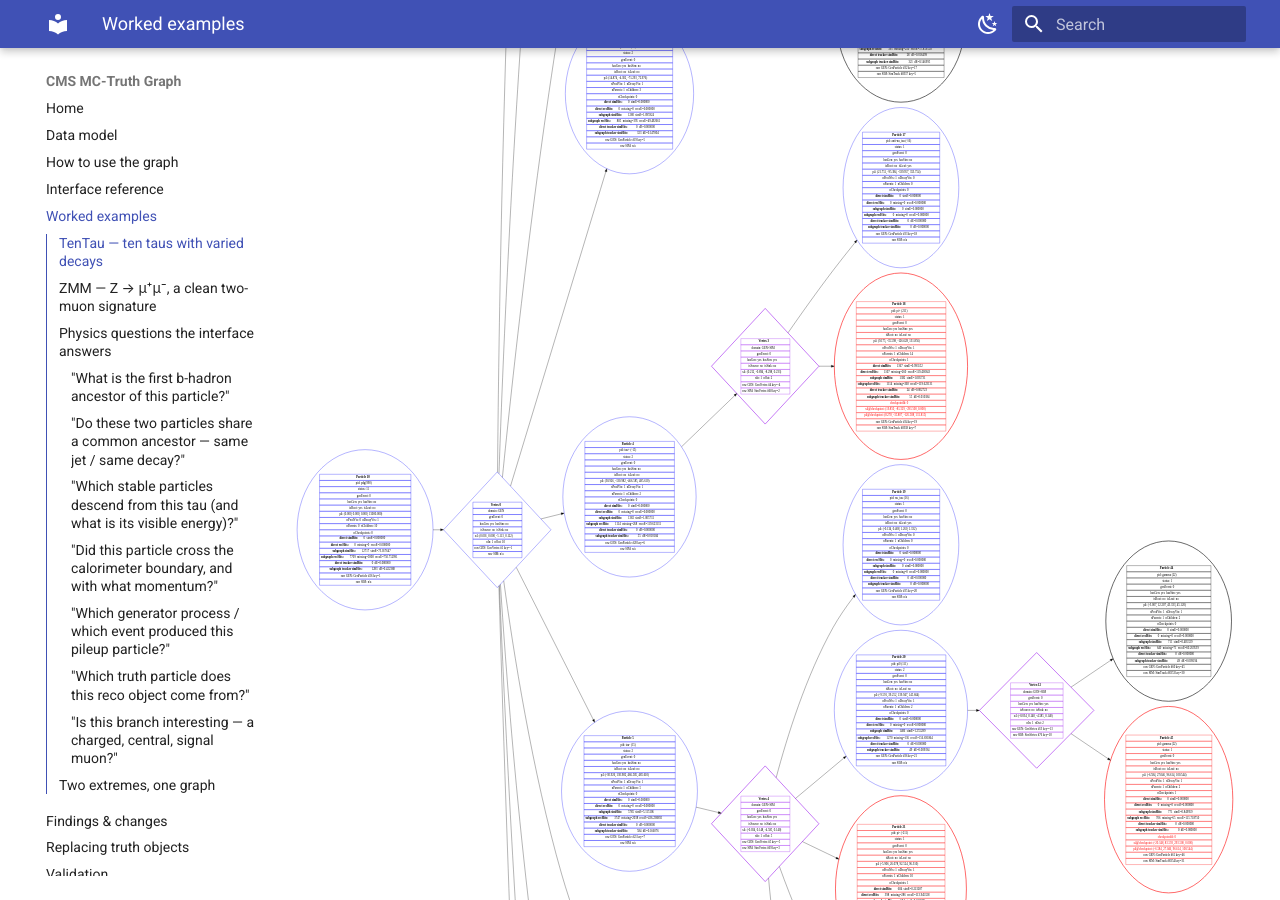
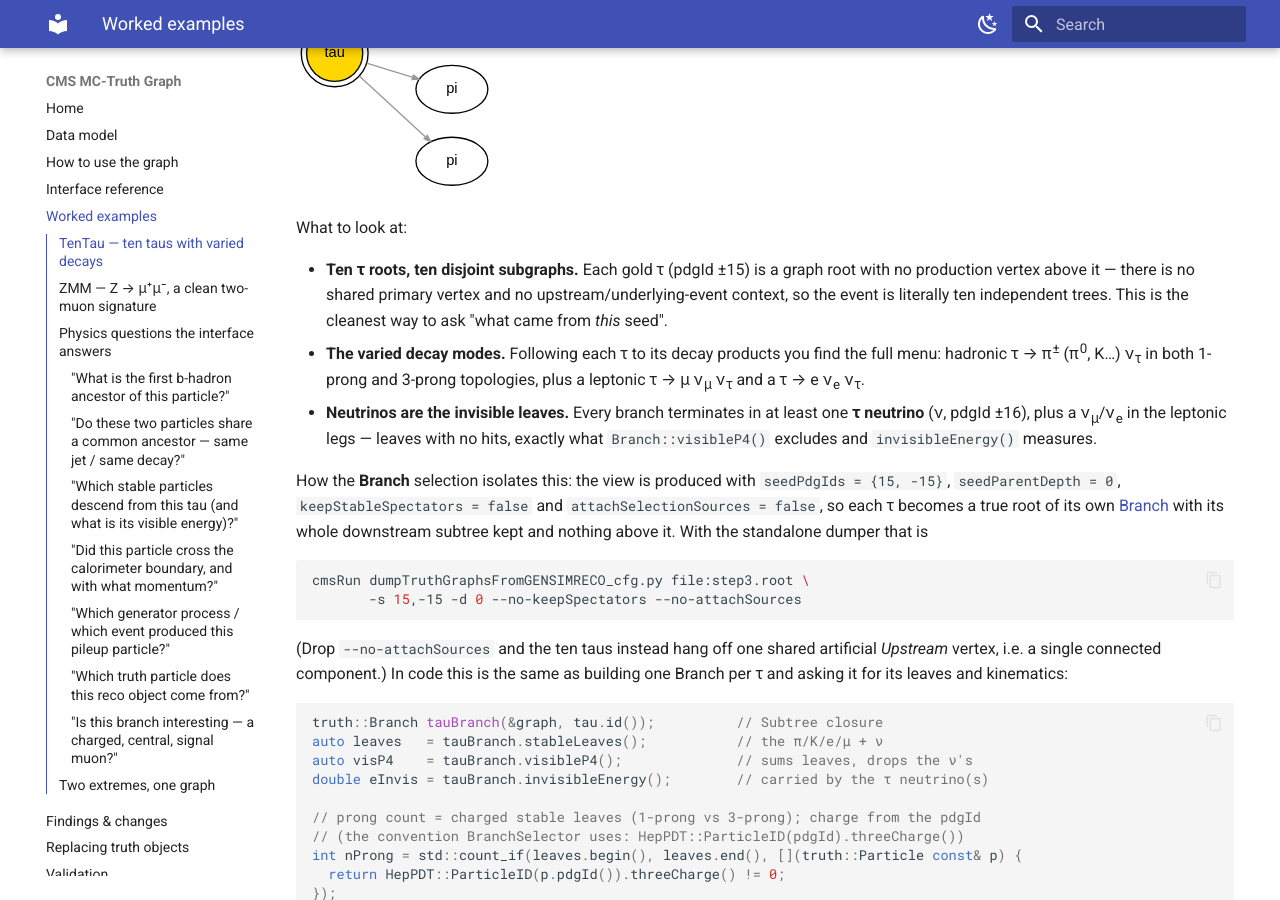
Before and after one commit to felicepantaleo/cms-truth-docs, an MkDocs documentation site: the page built from docs/examples.md, in a window 1280 px wide and 900 px high, scrolled down 2974 px. Built offline with MkDocs 1.6.1 and Material for MkDocs 9.7.7, drawn with Linux system fonts in a browser that asks for light colours; some of the changed text lies outside the part shown.

Commit message:
docs: seed-rooted TenTau example + pileup visualization note
Replace the TenTau worked example with the seed-rooted view: with
attachSelectionSources=false (--no-attachSources) each tau becomes a true graph
root, so the ten taus come out as ten completely disjoint decay subgraphs instead
of hanging off one shared primary/upstream vertex. New figure, rewritten "what to
look at", and the exact cmsRun command.

Refresh the ZMM selected figure from the regenerated (detectable-truth pruned)
gallery; drop the superseded TenTau image.

Add a "Visualizing pileup" note: the mixed graph can be dumped and roughly doubles
the detectable particle count, but a provenance-colored pileup figure still needs
the per-sub-event GEN/eventId wired through to the logical particles (tracked work).

````diff
--- a/docs/examples.md
+++ b/docs/examples.md
@@ -33,37 +33,46 @@ gun gives a rich spread of final states in one event: leptonic τ → ℓ ν<sub
 test for a truth graph: ten independent decay branches, each with its own
 neutrinos (invisible energy), charged tracks, and electromagnetic/hadronic shower.
 
-The image below is the **GEN-level decay structure** of one event — the ten taus
-and their immediate decay products, before the Geant4 shower. (The full logical
-graph for this sample has ~10<sup>4</sup> nodes once every shower secondary is
-attached; the GEN core is the didactic part, and the [hit index](data-model.md)
-is what links each of these particles to its detector footprint.)
+The image below is the **seed-rooted view** of one event: the graph is cut so that
+each τ is a *true root* and the figure is its GEN-level decay structure — the ten
+taus and their immediate decay products, before the Geant4 shower. Because nothing
+sits above the taus, the ten decays come out as **ten completely disjoint
+subgraphs**, one per seed. (The full *detectable* logical graph for this sample has
+~10<sup>4</sup> nodes once every hit-leaving shower secondary is attached; the GEN
+core is the didactic part, and the [hit index](data-model.md) is what links each of
+these particles to its detector footprint.)
 
-![TenTau GEN-level decay structure: ten taus and their decay products](img/tentau_gen_event9.svg)
+![TenTau seed-rooted view: ten taus, each its own disjoint decay subgraph](img/tentau_seedrooted.svg)
 
 What to look at:
 
-- **Ten τ roots from the primary vertex.** The interaction point — the GEN-only
-  (blue) diamond at the far left — has exactly ten outgoing τ particles
-  (blue, pdgId ±15). Each τ then has its own decay vertex and a small subtree.
-- **The varied decay modes.** Following each τ to its decay vertex you find the
+- **Ten τ roots, ten disjoint subgraphs.** Each gold τ (pdgId ±15) is a graph root
+  with no production vertex above it — there is no shared primary vertex and no
+  upstream/underlying-event context, so the event is literally ten independent
+  trees. This is the cleanest way to ask "what came from *this* seed".
+- **The varied decay modes.** Following each τ to its decay products you find the
   full menu: hadronic τ → π<sup>±</sup> (π<sup>0</sup>, K…) ν<sub>τ</sub> in both
   1-prong and 3-prong topologies, plus a leptonic τ → μ ν<sub>μ</sub> ν<sub>τ</sub>
-  and a τ → e ν<sub>e</sub> ν<sub>τ</sub>. The charged, hit-leaving daughters
-  (π<sup>±</sup>, μ, e, and the γ from π<sup>0</sup>→γγ) show up **red** — these are
-  the merged GEN+SIM particles Geant4 tracked through the detector — while the
-  neutral/generator-only legs (π<sup>0</sup>, K<sup>0</sup>, and every neutrino)
-  stay **blue**.
+  and a τ → e ν<sub>e</sub> ν<sub>τ</sub>.
 - **Neutrinos are the invisible leaves.** Every branch terminates in at least one
-  **τ neutrino** (pdgId ±16), plus a ν<sub>μ</sub>/ν<sub>e</sub> in the leptonic
-  legs — blue leaves with no hits, exactly what `Branch::visibleP4()` excludes and
+  **τ neutrino** (ν, pdgId ±16), plus a ν<sub>μ</sub>/ν<sub>e</sub> in the leptonic
+  legs — leaves with no hits, exactly what `Branch::visibleP4()` excludes and
   `invisibleEnergy()` measures.
 
-How the **Branch** selection isolates this: the gallery view is produced with
-`seedPdgIds = {15, -15}` and `seedParentDepth = 1`, so each τ becomes a
-[Branch](usage.md#the-branch-subgraph-view-and-selecting-particles) root and its
-whole downstream subtree is kept. In code this is the same as building one Branch
-per τ and asking it for its leaves and kinematics:
+How the **Branch** selection isolates this: the view is produced with
+`seedPdgIds = {15, -15}`, `seedParentDepth = 0`, `keepStableSpectators = false` and
+`attachSelectionSources = false`, so each τ becomes a true root of its own
+[Branch](usage.md#the-branch-subgraph-view-and-selecting-particles) with its whole
+downstream subtree kept and nothing above it. With the standalone dumper that is
+
+```bash
+cmsRun dumpTruthGraphsFromGENSIMRECO_cfg.py file:step3.root \
+       -s 15,-15 -d 0 --no-keepSpectators --no-attachSources
+```
+
+(Drop `--no-attachSources` and the ten taus instead hang off one shared artificial
+*Upstream* vertex, i.e. a single connected component.) In code this is the same as
+building one Branch per τ and asking it for its leaves and kinematics:
 
 ```cpp
 truth::Branch tauBranch(&graph, tau.id());          // Subtree closure
--- a/docs/pileup.md
+++ b/docs/pileup.md
@@ -75,6 +75,29 @@ breakdown used for these numbers.
     physical; the *mechanism* — provenance, bunch-crossing tagging, connectivity —
     is what is validated. Real minbias pileup is much lighter per interaction.
 
+## Visualizing pileup
+
+A logical graph can be built and dumped from the mixed raw graph directly
+(`truthLogicalGraphProducer` with `src = "mix"`, then `TruthLogicalGraphDumper`),
+and it does carry the pileup: the detectable graph roughly *doubles* against the
+signal-only one (≈10.5k → ≈20.6k logical particles for TTbar + in-time PU ≈ 2).
+
+Two things still block a clean, didactic pileup *figure*, and both are tracked work
+rather than rendering problems:
+
+- **The detectable-truth pruning must be turned off** for the mixed graph
+  (`dropHitlessSimSubgraphs = false`): pileup sim-hits live in the transient
+  `CrossingFrame`, not in the signal `g4SimHits` collections the producer reads, so
+  the pruning would otherwise drop the entire pileup as "hitless".
+- **No GEN merge / provenance on the mixed logical particles yet.** The accumulator
+  links each sub-event natively from `SimTrack`/`SimVertex`, so the mixed logical
+  graph is currently SIM-only (no GEN skeleton) and every node carries the default
+  `eventId`, which means signal-vs-pileup cannot yet be *colored* per node in a dump
+  the way the raw-graph `TruthGraphTopologyChecker` already separates them. Wiring
+  the per-sub-event GEN/`eventId` through to the logical particle (B1 "full GEN+SIM
+  for the signal" + its pileup counterpart) is what will make a provenance-colored
+  pileup view — multiple primary interactions, each its own color — render cleanly.
+
 ## What remains
 
 See the [Roadmap](roadmap.md): full GEN+SIM for the signal (factor the producer
````
Also changed, not shown: docs/img/tentau_gen_event9.svg (deleted), docs/img/tentau_seedrooted.svg (added), docs/img/zmm_selected_event1.svg.
